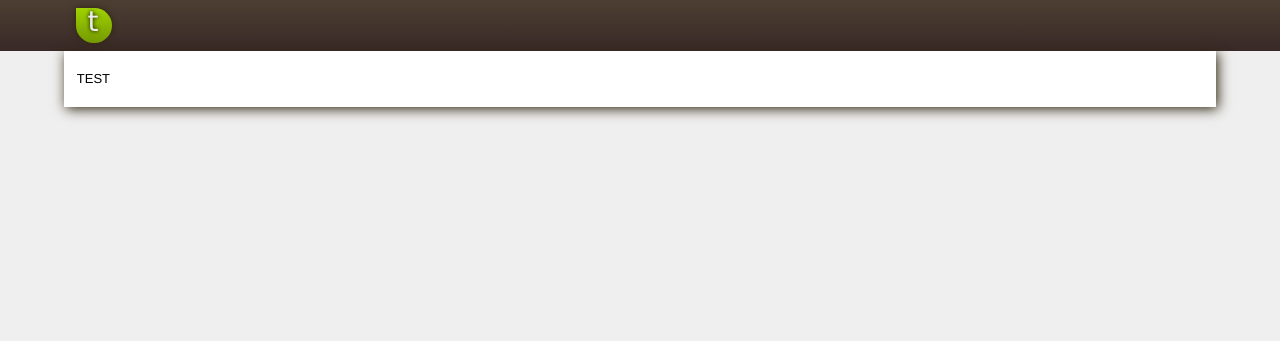
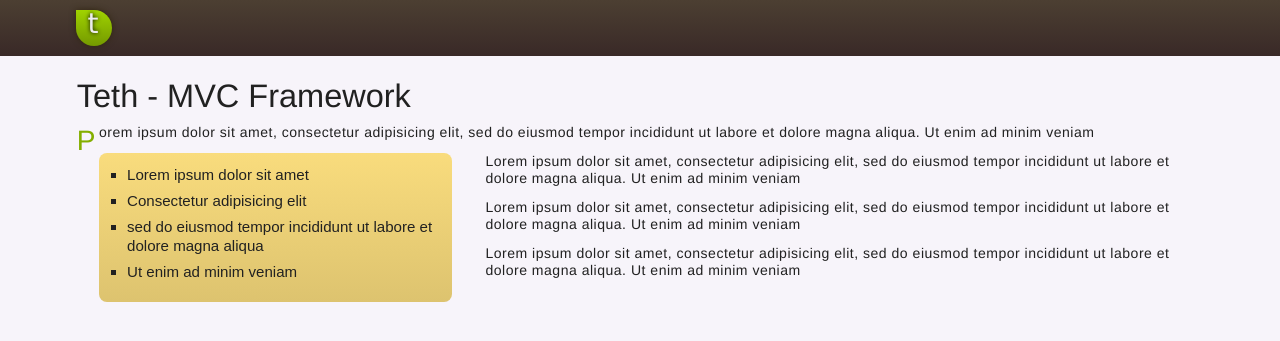
Before and after one commit to charlesmarshall/teth, a Jekyll site: the page test.html, which Jekyll copies as it is, in a window 1280 px wide. Shown: the top 341 px of the page. Built offline with Jekyll 4.4.1, drawn with Linux system fonts in a browser that asks for light colours; comment, search, counter and statistics services are not loaded.

Commit message:
example page

```diff
--- a/stylesheets/styles.css
+++ b/stylesheets/styles.css
@@ -33,17 +33,17 @@ body{text-align:center;}
 .clearfix:after{content:".";display:block;height:0;clear:both;visibility:hidden;}
 
 /** **/
-html{background:#efefef;}
 *{
   text-align:left;
   font-family:helvetica;
-  color:black;
+  color:#212121;
 }
+html{background:#F7F4FA;}
 
-h1{}
+h1{font-size:2.5em;}
 h2{}
 h3,h4{}
-h1,h2{}
+h1,h2{margin-bottom:8px;}
 h3,h4{}
 h1,h2,h5{}
 h3,h4{}
@@ -54,7 +54,19 @@ em,i{font-style:italic;}
 pre{}
 code{}
 
-p{}
+p{
+  font-size:108%;
+  letter-spacing:0.5px;
+  margin-bottom:0.8em;
+}
+p.first:first-letter{
+  float:left;
+  display:block;
+  margin-right:3px;
+  font-size:2em;
+  color:#84ae00;
+}
+p:last-child{margin-bottom:0;}
 
 a{text-decoration:none;}
 a:hover{}
@@ -63,7 +75,13 @@ li{position:relative;}
 
 ul.inline li, ol.inline li{float:left;}
 
-
+ul li{
+  font-family:arial;
+  margin-bottom:0.5em;
+  font-size:116%;
+  margin-left:15px;
+  list-style-type:square;
+}
 
 /** css 3 bits **/
 .curvy{-moz-border-radius:8px;-webkit-border-radius:8px;}
@@ -77,28 +95,27 @@ ul.inline li, ol.inline li{float:left;}
 .bl{-moz-border-radius-bottomleft:0;-webkit-border-bottom-left-radius:0;}
 .br{-moz-border-radius-bottomright:0;-webkit-border-bottom-right-radius:0;}
 /**gradients**/
-.white_gradient{background:-webkit-gradient(linear, left top, left bottom, from(#fff), to(#BEBEBE)) !important;background:-moz-linear-gradient(#fff, #BEBEBE) !important;}
-.green_gradient{background:-webkit-gradient(linear, left top, left bottom, from(#A0D300), to(#749900)) !important;background:-moz-linear-gradient(#A0D300, #749900) !important;}
-.blue_gradient{background:-webkit-gradient(linear, left top, left bottom, from(#5daae0), to(#549ACC)) !important;background:-moz-linear-gradient(#5daae0, #549ACC) !important;}
-.orange_gradient{background:-webkit-gradient(linear, left top, left bottom, from(#fb7500), to(#E16800)) !important;background:-moz-linear-gradient(#fb7500, #E16800) !important;}
-.red_gradient{background:-webkit-gradient(linear, left top, left bottom, from(#EC2828), to(#e11919)) !important;background:-moz-linear-gradient(#EC2828, #e11919) !important;}
-.yellow_gradient{background:-webkit-gradient(linear, left top, left bottom, from(#F9DC7D), to(#DDC36F)) !important;background:-moz-linear-gradient(#F9DC7D, #DDC36F) !important;}
-.black_gradient{background:-webkit-gradient(linear, left top, left bottom, from(#2D2D2D), to(#000)) !important;background:-moz-linear-gradient(#2D2D2D, #000) !important;}
+.white_gradient{background:#eee -webkit-gradient(linear, left top, left bottom, from(#fff), to(#EEE)) !important;background:-moz-linear-gradient(#fff, #eee) !important;}
+.green_gradient{background:#749900 -webkit-gradient(linear, left top, left bottom, from(#A0D300), to(#749900)) !important;background:-moz-linear-gradient(#A0D300, #749900) !important;}
+.blue_gradient{background:#7ac8ff -webkit-gradient(linear, left top, left bottom, from(#bbe3ff), to(#7ac8ff)) !important;background:-moz-linear-gradient(#bbe3ff, #7ac8ff) !important;}
+.orange_gradient{background:#E16800 -webkit-gradient(linear, left top, left bottom, from(#fb7500), to(#E16800)) !important;background:-moz-linear-gradient(#fb7500, #E16800) !important;}
+.red_gradient{background:#cc1a22 -webkit-gradient(linear, left top, left bottom, from(#eb1b24), to(#cc1a22)) !important;background:-moz-linear-gradient(#eb1b24, #cc1a22) !important;}
+.yellow_gradient{background:#DDC36F -webkit-gradient(linear, left top, left bottom, from(#F9DC7D), to(#DDC36F)) !important;background:-moz-linear-gradient(#F9DC7D, #DDC36F) !important;}
+.black_gradient{background:#212121 -webkit-gradient(linear, left top, left bottom, from(#4d4d4d), to(#212121)) !important;background:-moz-linear-gradient(#4d4d4d, #212121) !important;}
 .grey_gradient{background:-webkit-gradient(linear, left top, left bottom, from(#EFEFEF), to(#DADADA)) !important;background:-moz-linear-gradient(#EFEFEF, #DADADA) !important;}
-.brown_gradient{background:-webkit-gradient(linear, left top, left bottom, from(#4C3F32), to(#392927)) !important;background:-moz-linear-gradient(#4C3F32, #392927) !important;}
+.brown_gradient{background:#392927 -webkit-gradient(linear, left top, left bottom, from(#4C3F32), to(#392927)) !important;background:-moz-linear-gradient(#4C3F32, #392927) !important;}
 /** **/
 /*header*/
 #header{
   background:#392927;
-  padding:0.6em 5%;
+  padding:0.8em 5%;
 }
   #logo{
-    font-family:"Lucida Grande","Trebuchet MS";
+    font-family:"Lucida Grande","Trebuchet MS", tahoma;
     margin-left:1%;
     display:block;
     float:left;
     width:8px;
-    background:#749900;
     font-size:216%;
     color:#ECECEC;
     padding:0 0.58em 0.27em 0.43em;
@@ -109,13 +126,26 @@ ul.inline li, ol.inline li{float:left;}
   width:90%;
   margin:0 auto;
 }
-
+/*introduction*/
+#introduction{
+  margin-top:10px;
+}
+  /*features*/
+  .feature{
+    padding:1em;
+    margin-left:34%;
+  }
+  .feature0{
+    padding:1em;
+    width:29%;
+    float:left;
+    margin:0 3% 0.5em 0;
+  }
 /*content area*/
-#content{
+#content, #introduction{
   width:88%;
-  padding:20px 1%;
-  background:white;
-  margin-bottom:20px;
+  padding:10px 1%;
+  margin-bottom:10px;
 }
 
 #footer{
--- a/test.html
+++ b/test.html
@@ -17,16 +17,34 @@
 
   </div>
 
+  <!-- featured -->
+  <div class='full clearfix' id="introduction">
+    <h1>Teth - MVC Framework</h1>
 
-  <div class='full clearfix content_shadow' id="content">
-    TEST
-    <!-- HOME PAGE -->
+    <p class='first'>Porem ipsum dolor sit amet, consectetur adipisicing elit, sed do eiusmod tempor incididunt ut labore et dolore magna aliqua. Ut enim ad minim veniam</p>
 
-    <!-- -->
+    <div class='feature feature0 curvy yellow_gradient'>
+      <ul>
+        <li>Lorem ipsum dolor sit amet</li>
+        <li>Consectetur adipisicing elit</li>
+        <li>sed do eiusmod tempor incididunt ut labore et dolore magna aliqua</li>
+        <li>Ut enim ad minim veniam</li>
+      </ul>
+    </div>
 
+    <p>Lorem ipsum dolor sit amet, consectetur adipisicing elit, sed do eiusmod tempor incididunt ut labore et dolore magna aliqua. Ut enim ad minim veniam</p>
+
+    <p>Lorem ipsum dolor sit amet, consectetur adipisicing elit, sed do eiusmod tempor incididunt ut labore et dolore magna aliqua. Ut enim ad minim veniam</p>
+
+    <p>Lorem ipsum dolor sit amet, consectetur adipisicing elit, sed do eiusmod tempor incididunt ut labore et dolore magna aliqua. Ut enim ad minim veniam</p>
 
   </div>
 
+  <!-- INTERNAL PAGES
+  <div class='full clearfix' id="content">
+    <p>Pages</p>
+  </div>
+  -->
 
   <div class='full clearfix' id="footer">
 
```
Also changed, not shown: stylesheets/ie.css (+10 -0 lines).
